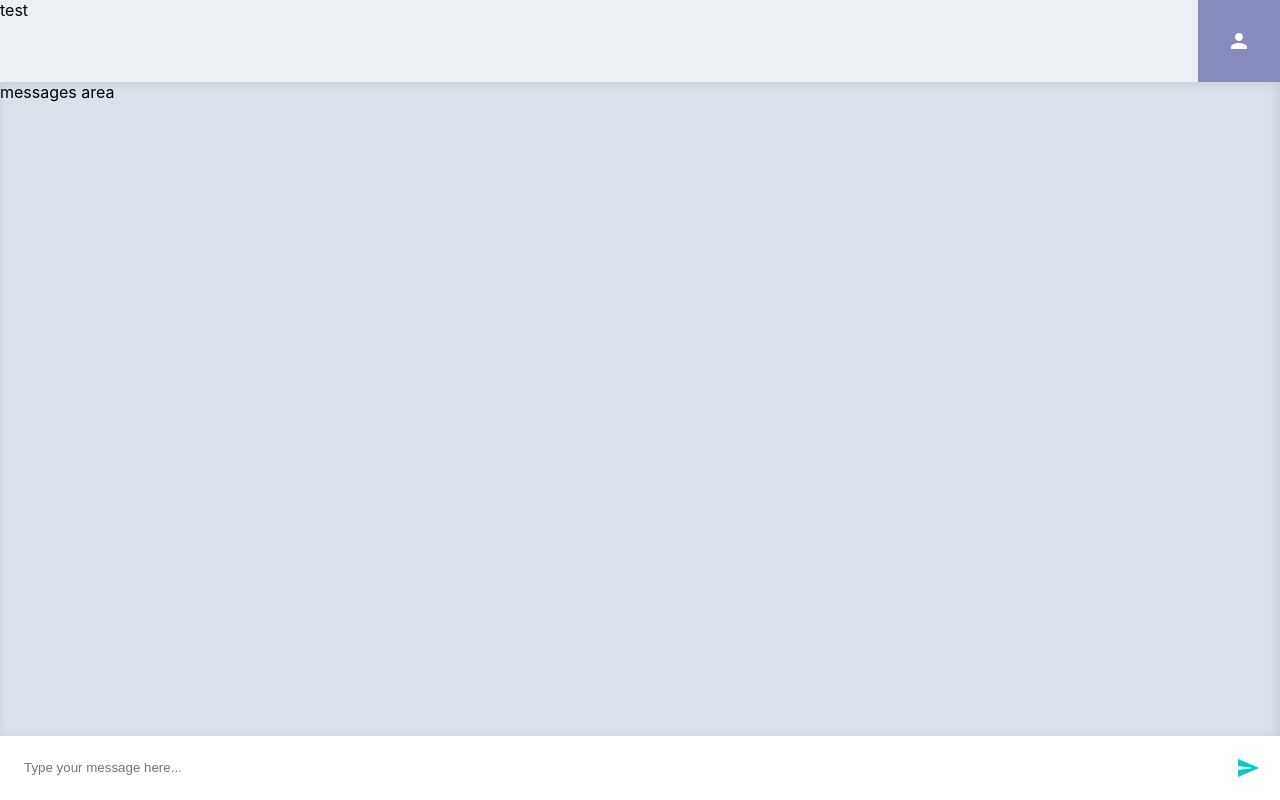
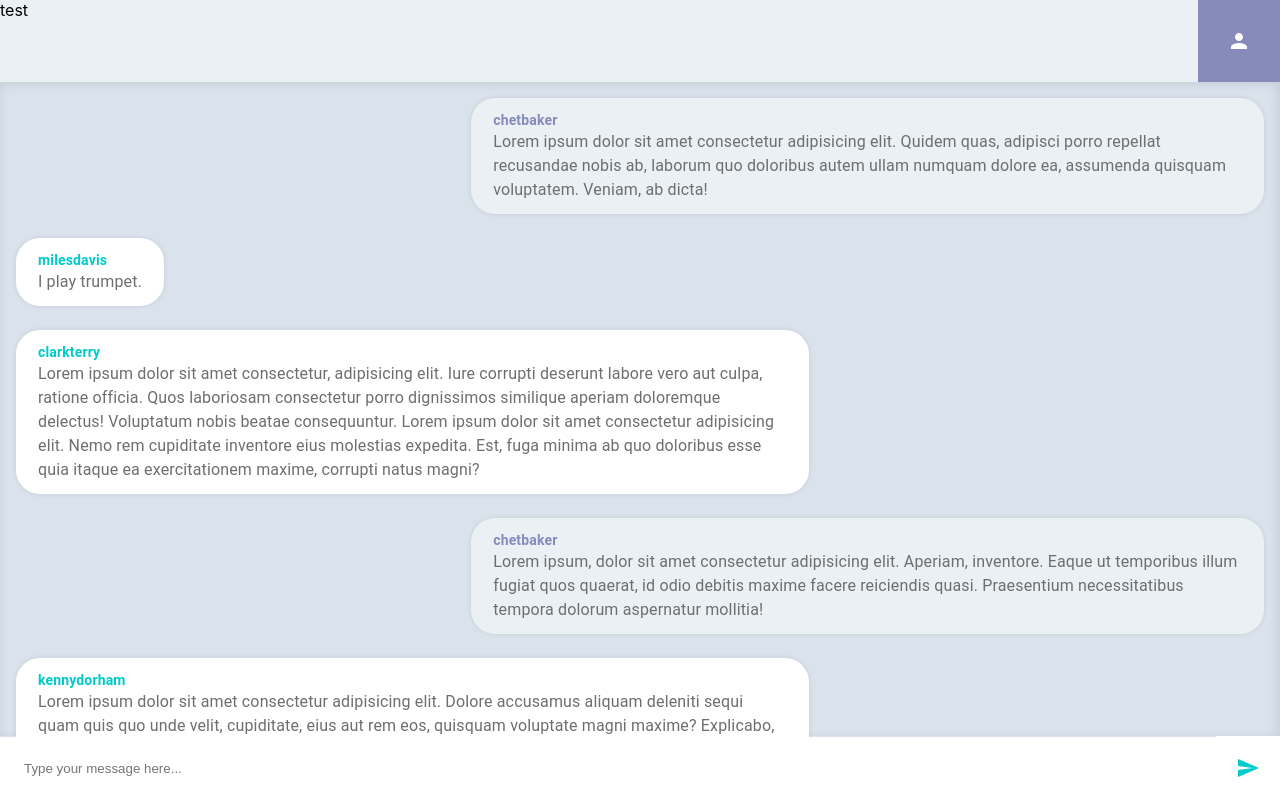
Before and after one commit to ethantjackson/chatroom, a React (Create React App) app in the folder chatapp/: page / in a window 1280 px wide. Built offline with nearby package versions, Linux system fonts and the light colour scheme; the HTML template or start-up script is replaced by a standard one.

Commit message:
Implement message bubbles

```diff
--- a/chatapp/src/App.tsx
+++ b/chatapp/src/App.tsx
@@ -24,9 +24,8 @@ export const themeOptions: ThemeOptions = {
       main: '#ff4d8e',
     },
     text: {
-      primary: '#303030',
-      secondary: '#00CACB',
-      disabled: '#7e7e7e',
+      primary: '#6e6e6e',
+      secondary: '#e7e7e7',
     },
     background: {
       default: '#DAE3EC',
--- a/chatapp/src/ChatRoom/ChatRoom.tsx
+++ b/chatapp/src/ChatRoom/ChatRoom.tsx
@@ -3,6 +3,7 @@ import UserTab from '../UserTab/UserTab';
 import { Box, Grid, styled } from '@mui/material';
 import PersonIcon from '@mui/icons-material/Person';
 import SendIcon from '@mui/icons-material/Send';
+import MessagesArea from '../MessagesArea/MessagesArea';
 
 const UserTabBtn = styled(Box)(({ theme }) => ({
   height: '100%',
@@ -17,7 +18,7 @@ const UserTabBtn = styled(Box)(({ theme }) => ({
 
 const MessageInput = styled('input')({
   position: 'relative',
-  top: '-8px',
+  top: '-7px',
   paddingBlock: '0',
   paddingInline: '0',
   paddingLeft: '24px',
@@ -67,7 +68,7 @@ const ChatRoom = () => {
             boxShadow: 'inset -2px 2px 11px rgba(0, 0, 0, 0.1)',
           }}
         >
-          messages area
+          <MessagesArea />
         </Box>
         <MessageInput placeholder='Type your message here...' />
         <Box
--- /dev/null
+++ b/chatapp/src/MessagesArea/MessagesArea.tsx
@@ -0,0 +1,75 @@
+import { Box, Typography, styled } from '@mui/material';
+import React from 'react';
+
+const mockMessages = [
+  {
+    username: 'chetbaker',
+    message:
+      'Lorem ipsum dolor sit amet consectetur adipisicing elit. Quidem quas, adipisci porro repellat recusandae nobis ab, laborum quo doloribus autem ullam numquam dolore ea, assumenda quisquam voluptatem. Veniam, ab dicta!',
+  },
+  {
+    username: 'milesdavis',
+    message: 'I play trumpet.',
+  },
+  {
+    username: 'clarkterry',
+    message:
+      'Lorem ipsum dolor sit amet consectetur, adipisicing elit. Iure corrupti deserunt labore vero aut culpa, ratione officia. Quos laboriosam consectetur porro dignissimos similique aperiam doloremque delectus! Voluptatum nobis beatae consequuntur. Lorem ipsum dolor sit amet consectetur adipisicing elit. Nemo rem cupiditate inventore eius molestias expedita. Est, fuga minima ab quo doloribus esse quia itaque ea exercitationem maxime, corrupti natus magni?',
+  },
+  {
+    username: 'chetbaker',
+    message:
+      'Lorem ipsum, dolor sit amet consectetur adipisicing elit. Aperiam, inventore. Eaque ut temporibus illum fugiat quos quaerat, id odio debitis maxime facere reiciendis quasi. Praesentium necessitatibus tempora dolorum aspernatur mollitia!',
+  },
+  {
+    username: 'kennydorham',
+    message:
+      'Lorem ipsum dolor sit amet consectetur adipisicing elit. Dolore accusamus aliquam deleniti sequi quam quis quo unde velit, cupiditate, eius aut rem eos, quisquam voluptate magni maxime? Explicabo, ab doloribus.',
+  },
+];
+
+const mockUsername = 'chetbaker';
+
+const MessageBubble = styled(Box)(({ theme }) => ({
+  textAlign: 'left',
+  color: 'textPrimary',
+  display: 'inline-block',
+  maxWidth: '60%',
+  borderRadius: '24px',
+  padding: '12px 22px',
+  boxShadow: '0px 0px 5px rgba(0,0,0,0.1)',
+}));
+
+const MessagesArea = () => {
+  return (
+    <Box p={2}>
+      {mockMessages.map(({ username, message }, index) => (
+        <Box
+          key={username + index}
+          sx={{ textAlign: username === mockUsername ? 'right' : 'left' }}
+        >
+          <MessageBubble
+            mb={3}
+            sx={{
+              backgroundColor: (theme) =>
+                username === mockUsername
+                  ? theme.palette.primary.light
+                  : theme.palette.background.paper,
+            }}
+          >
+            <Typography
+              variant='body2'
+              color={username === mockUsername ? 'primary' : 'secondary'}
+              sx={{ fontWeight: 'bold' }}
+            >
+              {username}
+            </Typography>
+            <Typography color='textPrimary'>{message}</Typography>
+          </MessageBubble>
+        </Box>
+      ))}
+    </Box>
+  );
+};
+
+export default MessagesArea;
--- a/chatapp/src/UserTab/LoginForm.tsx
+++ b/chatapp/src/UserTab/LoginForm.tsx
@@ -1,8 +1,8 @@
-import { Box, styled } from '@mui/material';
+import { Box, Typography, styled } from '@mui/material';
 import PersonIcon from '@mui/icons-material/Person';
 import KeyIcon from '@mui/icons-material/Key';
 import LoginIcon from '@mui/icons-material/Login';
-import React from 'react';
+import React, { useEffect, useRef, useState } from 'react';
 
 const IconBox = styled(Box)(({ theme }) => ({
   height: '32px',
@@ -21,6 +21,7 @@ const LoginInput = styled('input')({
   height: '32px',
   boxSizing: 'border-box',
   marginLeft: '32px',
+  marginBottom: '8px',
   '&:focus': {
     outline: 'none',
   },
@@ -40,9 +41,31 @@ const SubmitBtn = styled(Box)(({ theme }) => ({
   cursor: 'pointer',
 }));
 
-const LoginForm = () => {
+interface LoginFormProps {
+  setOpen: (val: boolean) => void;
+}
+
+const LoginForm = ({ setOpen }: LoginFormProps) => {
+  const [isCreateAccount, setIsCreateAccount] = useState(false);
+  const formRef = useRef<Node>(null);
+
+  useEffect(() => {
+    const detectClickOut = (event: MouseEvent) => {
+      if (formRef.current && !formRef.current.contains(event.target as Node)) {
+        setOpen(false);
+      }
+    };
+
+    document.addEventListener('mousedown', detectClickOut);
+
+    return () => {
+      document.removeEventListener('mousedown', detectClickOut);
+    };
+  }, []);
+
   return (
     <Box
+      ref={formRef}
       sx={{
         width: 'calc(100% - 24px)',
         boxSizing: 'border-box',
@@ -53,10 +76,34 @@ const LoginForm = () => {
         padding: '8px',
       }}
     >
+      {isCreateAccount ? (
+        <>
           <IconBox>
             <PersonIcon />
           </IconBox>
-      <LoginInput placeholder='Username' sx={{ marginBottom: '8px' }} />
+          <LoginInput placeholder='Username' />
+          <IconBox>
+            <KeyIcon />
+          </IconBox>
+          <LoginInput type='password' placeholder='Password' />
+          <SubmitBtn>
+            <LoginIcon />
+          </SubmitBtn>
+          <IconBox>
+            <KeyIcon />
+          </IconBox>
+          <LoginInput
+            type='password'
+            placeholder='Confirm Passord'
+            sx={{ width: 'calc(100% - 32px - 32px)' }}
+          />
+        </>
+      ) : (
+        <>
+          <IconBox>
+            <PersonIcon />
+          </IconBox>
+          <LoginInput placeholder='Username' />
           <IconBox>
             <KeyIcon />
           </IconBox>
@@ -68,6 +115,23 @@ const LoginForm = () => {
             placeholder='Password'
             sx={{ width: 'calc(100% - 32px - 32px)' }}
           />
+        </>
+      )}
+      <Box sx={{ width: '100%', textAlign: 'center' }} mt={-0.5}>
+        <Typography
+          variant='caption'
+          color='textSecondary'
+          sx={{
+            textDecoration: 'underline',
+            cursor: 'pointer',
+          }}
+          onClick={() => {
+            setIsCreateAccount(!isCreateAccount);
+          }}
+        >
+          {isCreateAccount ? 'Use an existing account' : 'Create an account'}
+        </Typography>
+      </Box>
     </Box>
   );
 };
--- a/chatapp/src/UserTab/UserTab.tsx
+++ b/chatapp/src/UserTab/UserTab.tsx
@@ -51,14 +51,18 @@ const UserTab = ({ isOpen, setIsOpen }: UserTabProps) => {
           </Typography>
           <Typography
             variant='caption'
+            color='textSecondary'
             sx={{
               cursor: 'pointer',
               textAlign: 'center',
-              color: '#e7e7e7',
               textDecoration: 'underline',
             }}
             onClick={() => {
-              setShowLoginForm(true);
+              if (isSignedIn) {
+                console.log('not signed in');
+              } else {
+                setShowLoginForm(true);
+              }
             }}
           >
             {isSignedIn ? 'logout' : 'login'}
@@ -83,7 +87,7 @@ const UserTab = ({ isOpen, setIsOpen }: UserTabProps) => {
           position: 'relative',
         }}
       >
-        {showLoginForm && <LoginForm />}
+        {showLoginForm && <LoginForm setOpen={setShowLoginForm} />}
         users panel
       </Box>
     </TabContainer>
```
Lines whose indentation alone changed are shown as unchanged.
